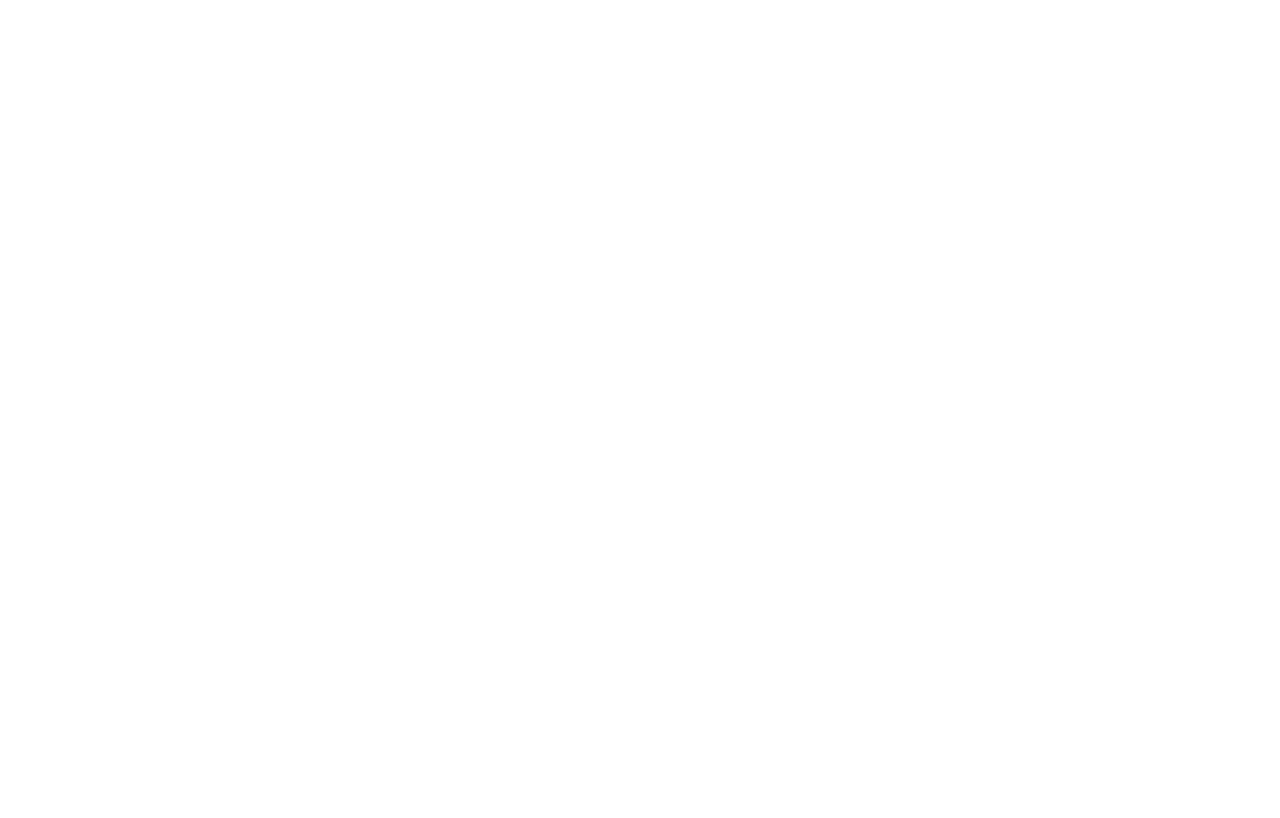
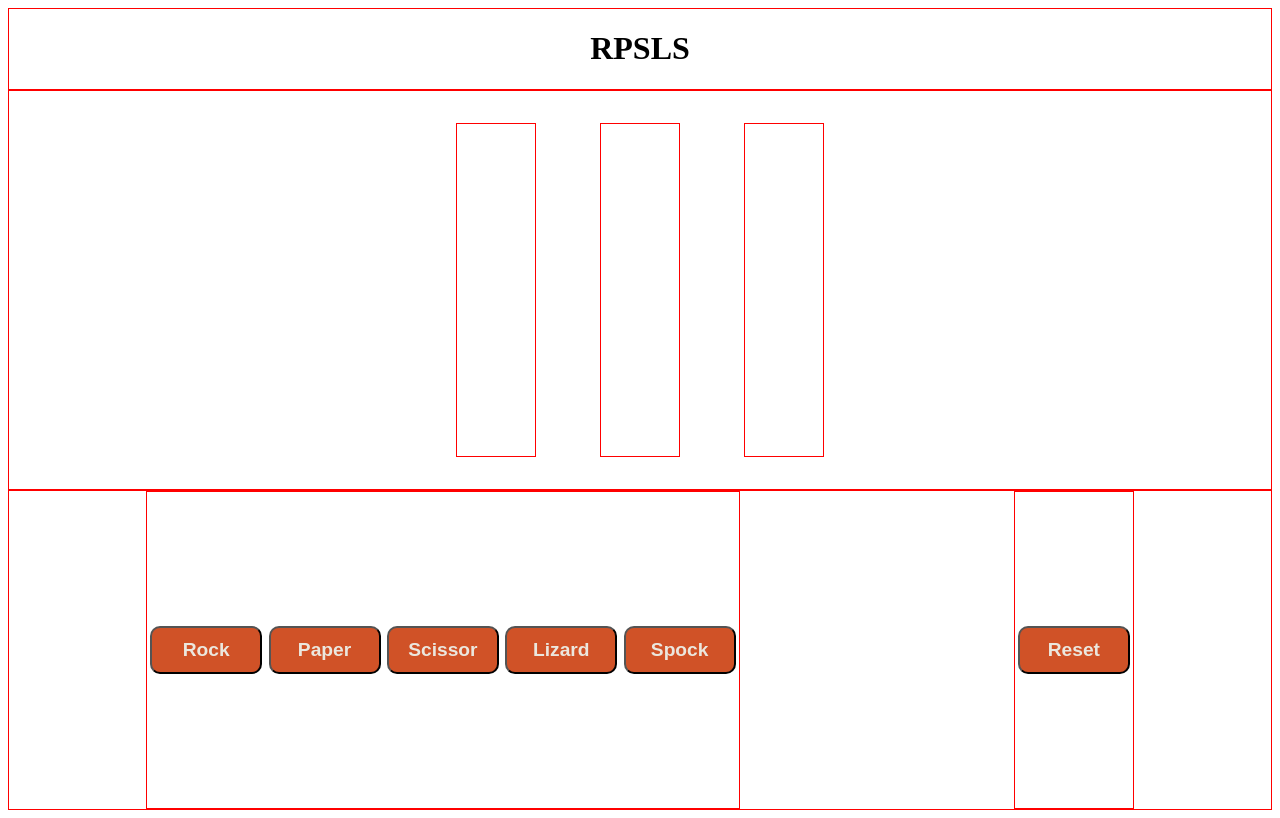
Before and after one commit to Hub-Mo/Rock-paper-scissors-lizard-Spock, a plain HTML site: page index.html in a window 1280 px wide. Drawn offline with Linux system fonts and the light colour scheme.

Commit message:
finished the game logic ( it works ). added if else statements and updated the RTG file next : make everything display in the DOM and make it look good

```diff
--- a/css/style.scss
+++ b/css/style.scss
@@ -0,0 +1,92 @@
+* {
+    box-sizing: border-box;
+}
+//////////////////// variables ////////////////////////
+ $darkBlue: #0a405a;
+ $orange: #d05227;
+ $yellow: #dfa926;
+ $beige: #e0bebe;
+ $offWhite: #ebe7de;
+
+
+
+/////////// header styling /////////////////
+.header {
+    border: 1px solid red;
+    text-align: center;
+}
+//////////////// the game view place styling /////////////////////////
+#game_board {
+    border: 1px solid red;
+    height: 50vh;
+    display: flex;
+    justify-content: center;
+
+        /////////////// player choice section ////////////////////////
+        #player-choice {
+            border: 1px solid red;
+            width: 5rem;
+            margin: 2rem;
+            padding:1rem;
+        }
+        /////////// the winner section styling /////////////////////////
+        #the-winner-section {
+            border: 1px solid red;
+            width: 5rem;
+            margin: 2rem;
+            padding:1rem;
+
+        }
+        //////////////// computer choice section styling ////////////////////
+        #computer-choice {
+            border: 1px solid red;
+            width: 5rem;
+            margin: 2rem;
+            padding:1rem;
+
+        }
+
+}
+
+// ///////////////// styling the players section ///////////////////////////
+#players {
+    border: 1px solid red;
+    height: 40vh;
+    display: flex;
+    justify-content: space-around;
+
+    //////////////////////////// player styling //////////////////////////////////////
+        #player-one {
+            border: 1px solid red;
+            display: flex;
+            align-items: center;
+            //////////////////// player buttons styling /////////////
+            .player-buttons {
+                margin: .2rem;
+                color: $offWhite;
+                font-weight: bold;
+                font-size: 1.2rem;
+                background: $orange;
+                width: 7rem;
+                height: 3rem;
+                border-radius: 10px;
+            }
+        }
+    //////////////////////// computer styling //////////////////////////////////////////
+        #computer {
+            border: 1px solid red;
+            display: flex;
+            align-items: center;
+            ////////////// computer buttons styling ///////////////
+            .computer-button {
+                margin: .2rem;
+                color: $offWhite;
+                font-weight: bold;
+                font-size: 1.2rem;
+                background: $orange;
+                width: 7rem;
+                height: 3rem;
+                border-radius: 10px;
+            }
+        }
+}
--- a/index.html
+++ b/index.html
@@ -5,16 +5,39 @@
     <meta http-equiv="X-UA-Compatible" content="IE=edge">
     <meta name="viewport" content="width=device-width, initial-scale=1.0">
     <title>Rock Paper Scissors</title>
-    <link rel="stylesheet" href="/css/style.css">
+    <link rel="stylesheet" href="css/style.css">
 </head>
 <body>
     <header>
-
+        <div class="header">
+            <h1 class="game-titel">RPSLS</h1>
+        </div>
     </header>
     <main>
+        <div id="game_board">
+            <div id="player-choice">
+            </div>
+            <div id="the-winner-section">
+            </div>
+            <div id="computer-choice">
+            </div>
+        </div>
+        <div id="players">
+            <div id="player-one">
+                <button value="rock" class="player-buttons" id="Rock">Rock</button>
+                <button value="paper" class="player-buttons" id="Paper">Paper</button>
+                <button value="scissor" class="player-buttons" id="Scissor">Scissor</button>
+                <button value="lizard" class="player-buttons" id="Lizard">Lizard</button>
+                <button value="spock" class="player-buttons" id="Spock">Spock</button>
+            </div>
+            <div id="computer">
+                <button class="computer-button" id="reset-game">Reset</button>
+            </div>
+        </div>
+
 
     </main>
 
-    <script src="/js/script.js"></script>
+    <script src="js/script.js"></script>
 </body>
 </html>
--- a/js/script.js
+++ b/js/script.js
@@ -0,0 +1,69 @@
+
+
+
+let GameArray = ["rock", "paper", "scissor", "lizard", "spock"];
+let playerChoice = '';
+let computerChoice = '';
+let playerPoint = 'player gets a point';
+let ComputerPoint = ' computer gets a point';
+
+let Reset = document.getElementById('reset-game').addEventListener('click', () => {
+    location.reload();
+})
+
+document.querySelectorAll('.player-buttons').forEach(item => {
+    item.addEventListener('click', () => {
+
+        let randomNum = Math.floor(Math.random() * GameArray.length);
+        computerChoice = GameArray[randomNum];
+        console.log(randomNum);
+        console.log(item.value);
+        console.log(computerChoice);
+            if (item.value == computerChoice){
+                console.log('its a tie, no points');
+            }
+            else if (item.value == 'rock' && computerChoice == 'lizard'){
+                console.log('Rock crushed Lizard');
+                console.log(playerPoint);
+            }
+            else if (item.value == 'rock' && computerChoice == 'scissor'){
+                console.log('Rock crushes Scissors');
+                console.log(playerPoint);
+            }
+            else if (item.value == 'scissor' && computerChoice == 'paper'){
+                console.log('scissor cuts paper');
+                console.log('Player gets a point');
+            }
+            else if (item.value == 'scissor' && computerChoice == 'lizard'){
+                console.log('scissor decapitate Lizard');
+                console.log('Player gets a point');
+            }
+            else if (item.value == 'lizard' && computerChoice == 'spock'){
+                console.log('Lizard poisond Spock');
+                console.log('Player gets a point');
+            }
+            else if (item.value == 'lizard' && computerChoice == 'paper'){
+                console.log('Lizard ate paper');
+                console.log('Player gets a point');
+            }
+            else if (item.value == 'paper' && computerChoice == 'rock'){
+                console.log('paper covered rock');
+                console.log('Player gets a point');
+            }
+            else if (item.value == 'paper' && computerChoice == 'spock'){
+                console.log('paper disproved Spock');
+                console.log('Player gets a point');
+            }
+            else if (item.value == 'spock' && computerChoice == 'spock'){
+                console.log('spock vaporized rock');
+                console.log('Player gets a point');
+            }
+            else if (item.value == 'spock' && computerChoice == 'scissor'){
+                console.log('spock smashed scissor');
+                console.log('Player gets a point');
+            }
+            else {
+                console.log('computer gets a point');
+            }
+        });
+    });
```
Also changed, not shown: css/style.css, 2 other files.
